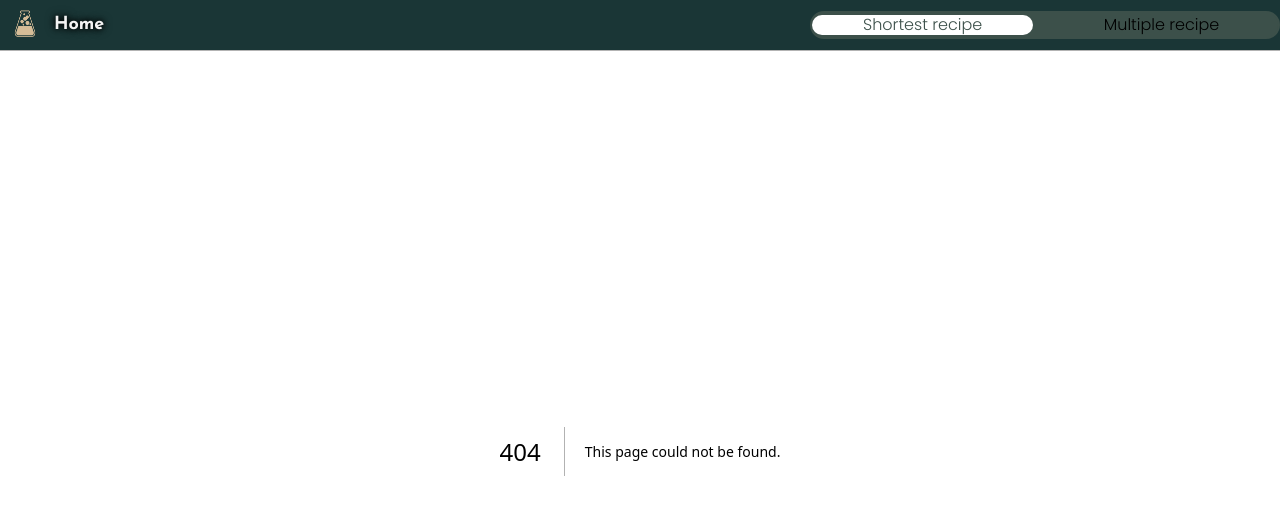
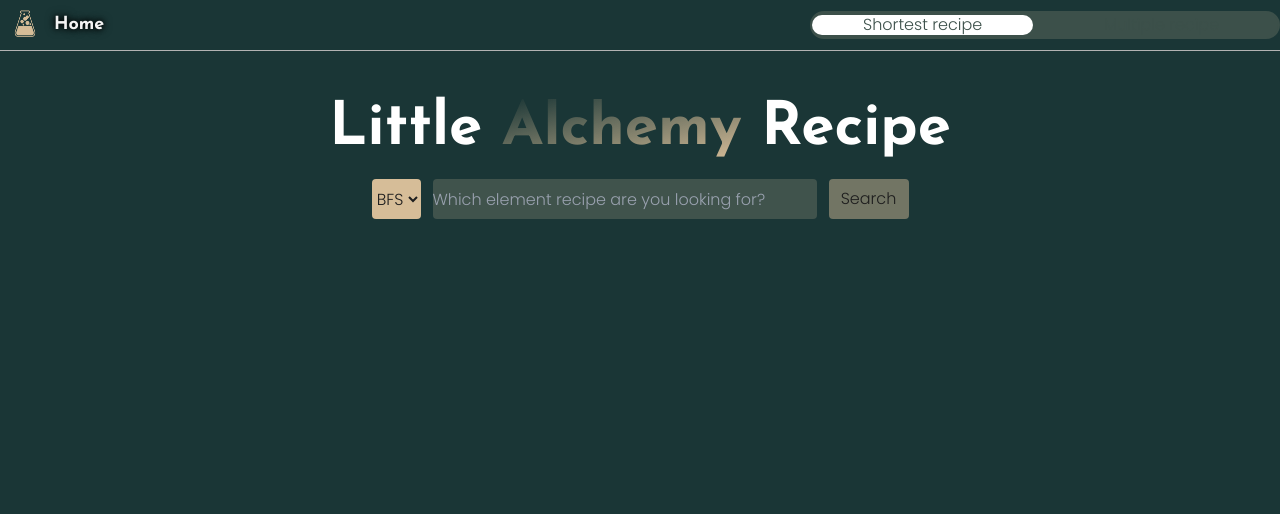
Before and after one commit to naylzhra/Tubes2_FullRustAlchemist, a Next.js app in the folder frontend/: page /single-recipe in a window 1280 px wide. Before the commit this address had no page. Shown: the top 514 px of the page. Built offline with nearby package versions, Linux system fonts and the light colour scheme.

Commit message:
feat: add single-recipe query page

```diff
--- /dev/null
+++ b/frontend/app/single-recipe/page.tsx
@@ -0,0 +1,76 @@
+"use client";
+import { useState } from 'react';
+import { Josefin_Sans } from 'next/font/google';
+
+const josefinSans = Josefin_Sans({
+  subsets: ['latin'],
+  weight: ['700'],
+});
+
+const LittleAlchemyPage = () => {
+  const [searchQuery, setSearchQuery] = useState('');
+  const [selectedAlgo, setSelectedAlgo] = useState(1); // 0 = none, 1 = BFS, 2 = DFS
+
+  // Mock data for element grid
+const elements = Array(16).fill(null);
+
+const handleSearch = () => {
+  if (!searchQuery.trim()) {
+    return;
+  }
+  console.log(`Searching for: ${searchQuery} using ${selectedAlgo === 1 ? 'BFS' : 'DFS'}`);
+  // Implement actual search functionality here
+};
+
+const handleInputChange = (e) => {
+  setSearchQuery(e.target.value);
+};
+
+return (
+  <div className="min-h-screen text-white p-8">
+    <div className="flex h-12"></div>
+    {/* Title */}
+    <div className="text-center items-center">
+      <h1 className={`text-6xl font-bold text-white ${josefinSans.className}`}>
+        Little <span className="bg-gradient-to-br from-purple-[#798772] to-[#D6BD98] bg-clip-text text-transparent">Alchemy</span> Recipe
+      </h1>
+    </div>
+    <div className="flex h-5"></div>
+    <div className="flex flex-col items-center">
+      <div className="flex justify-center h-10 space-x-3 gap-3">
+        <div className="flex items-center">
+          <select
+            value={selectedAlgo}
+            onChange={(e) => setSelectedAlgo(Number(e.target.value))}
+            className="select-box flex h-full align-middle bg-[#D6BD98] text-[#1E1E1E] text-center items-center rounded-sm px-3 py-1">
+            <option value="1">BFS</option>
+            <option value="2">DFS</option>
+          </select>
+        </div>
+        <div className="flex bg-[#40534C] h-full w-96 align-middle text-center text-white items-center rounded-sm px-2">
+          <input
+            type="text"
+            placeholder="Which element recipe are you looking for?"
+            value={searchQuery}
+            onChange={handleInputChange}
+            className="w-full h-full bg-transparent text-white placeholder-gray-400 px-4"
+          />
+        </div>
+        <button
+          onClick={handleSearch}
+          disabled={!searchQuery.trim()}
+          className={`px-4 rounded-sm w-20 ${
+            !searchQuery.trim()
+              ? 'bg-[#d6bd9877] text-[#1E1E1E] cursor-not-allowed'
+              : 'bg-[#D6BD98] text-[#1E1E1E] hover:bg-amber-300'
+          }`}
+        >
+          Search
+        </button>
+      </div>
+    </div>
+  </div>
+  );
+}
+
+export default LittleAlchemyPage;
```
